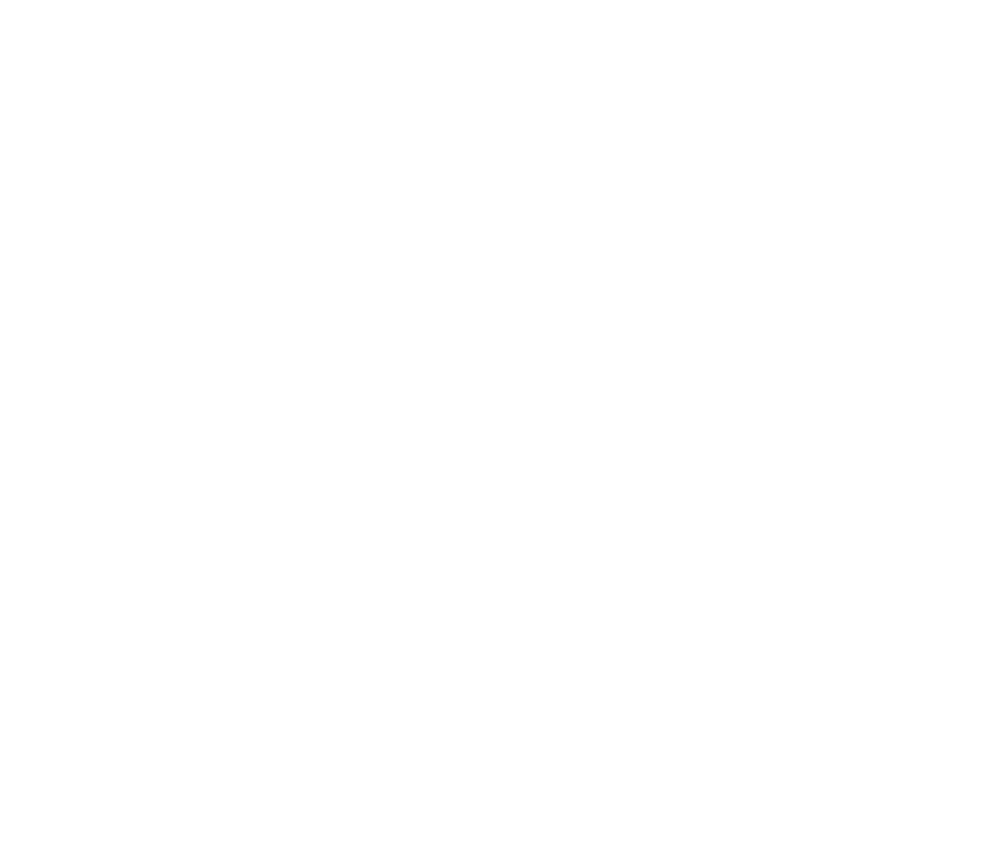
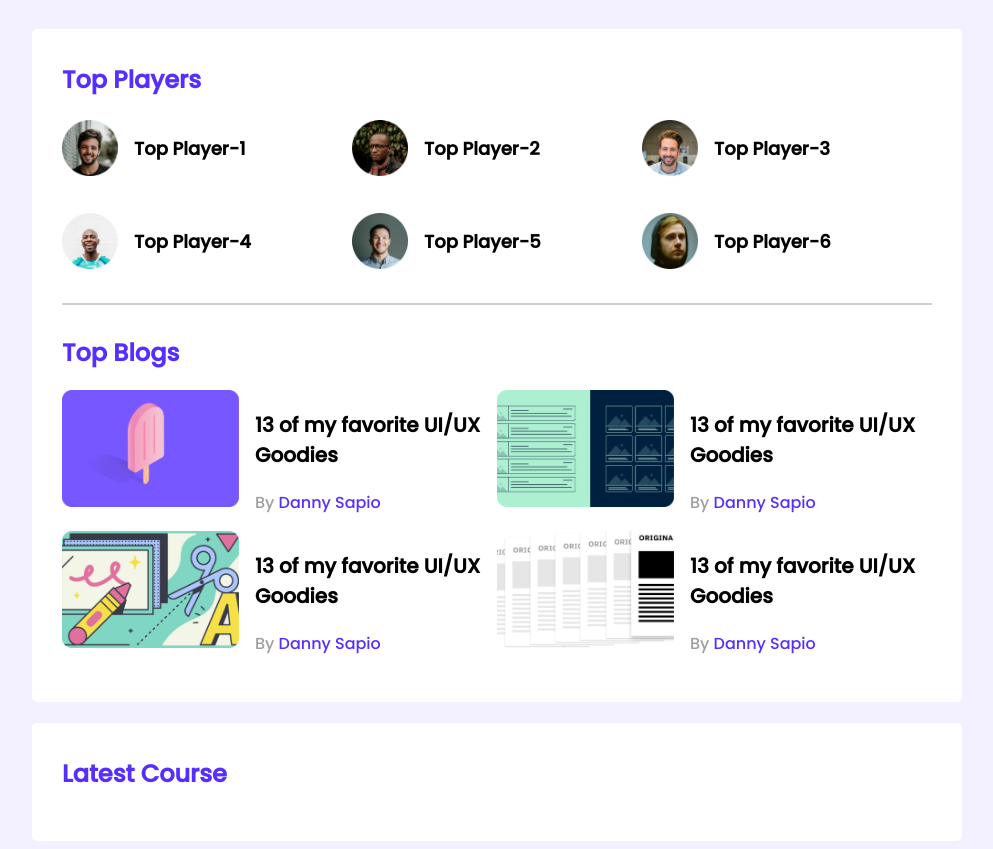
Before and after one commit to ZubaidurBagmar99/leader-board-2, a plain HTML site: page index.html in a window 1280 px wide. Shown: the whole page, without its empty margins (143-1136 px from the left). Before the commit the page ends 800 px from the top, so only its background shows below. Drawn offline with Linux system fonts and the light colour scheme.

Commit message:
landing page half done

```diff
--- a/css/style.css
+++ b/css/style.css
@@ -0,0 +1,77 @@
+/* google fonts */
+@import url('https://fonts.googleapis.com/css2?family=Poppins:wght@500&display=swap');
+
+body{
+    font-family: 'Poppins', sans-serif;
+    background-color: #f3f1ff;
+}
+main{
+    display: flex;
+    flex-direction: column;
+    align-items: center;
+}
+.container{
+    background-color: #FFFFFF;
+    width: 870px;
+    padding: 30px;
+    border-radius: 5px;
+    margin-top: 21px;
+}
+
+/* top player style */
+.top-players{
+    margin-bottom: 30px;
+}
+.section-title{
+    color: #562eff;
+    font-size: 24px;
+    margin-top: 3px;
+}
+.players{
+    display: grid;
+    grid-template-columns: repeat(3, 1fr);
+    grid-row-gap: 30px;
+}
+.player{
+    display: flex;
+    align-items: center;
+}
+.player img{
+    width: 56px;
+    height: 56px;
+}
+.player-name{
+    margin-left: 16px;
+    font-size: 18px;
+}
+hr{
+    border: 1px solid #d1d1d1;
+    margin-bottom: 30px;
+}
+/* top blog style */
+.blogs{
+    display: grid;
+    grid-template-columns: repeat(2, 1fr);
+}
+.blog{
+    display: flex;
+}
+.blog img{
+    width: 177px;
+    height: 117px;
+}
+.blog-info{
+    margin-left: 16px;
+}
+.blog-title{
+    font-size: 20px;
+}
+.blog-author{
+    color: #9f9f9f;
+    font-size: 16px;
+}
+.blog-author a{
+    text-decoration: none;
+    font-size: 16px;
+    color: #562eff;
+}
--- a/index.html
+++ b/index.html
@@ -1,12 +1,96 @@
 <!DOCTYPE html>
 <html lang="en">
-<head>
-    <meta charset="UTF-8">
-    <meta http-equiv="X-UA-Compatible" content="IE=edge">
-    <meta name="viewport" content="width=device-width, initial-scale=1.0">
-    <title>Document</title>
-</head>
-<body>
-
-</body>
+  <head>
+    <meta charset="UTF-8" />
+    <meta http-equiv="X-UA-Compatible" content="IE=edge" />
+    <meta name="viewport" content="width=device-width, initial-scale=1.0" />
+    <title>leader board</title>
+    <link rel="stylesheet" href="/css/style.css" />
+  </head>
+  <body>
+    <!-- header start -->
+    <header></header>
+    <!-- header end -->
+    <main>
+      <!-- top players and top blogs -->
+      <section class="container">
+        <div class="top-players">
+          <h2 class="section-title">Top Players</h2>
+          <div class="players">
+            <div class="player">
+              <img src="images/players/player-1.png" alt="" />
+              <h3 class="player-name">Top Player-1</h3>
+            </div>
+            <div class="player">
+              <img src="images/players/player-2.png" alt="" />
+              <h3 class="player-name">Top Player-2</h3>
+            </div>
+            <div class="player">
+              <img src="images/players/player-3.png" alt="" />
+              <h3 class="player-name">Top Player-3</h3>
+            </div>
+            <div class="player">
+              <img src="images/players/player-4.png" alt="" />
+              <h3 class="player-name">Top Player-4</h3>
+            </div>
+            <div class="player">
+              <img src="images/players/player-5.png" alt="" />
+              <h3 class="player-name">Top Player-5</h3>
+            </div>
+            <div class="player">
+              <img src="images/players/player-6.png" alt="" />
+              <h3 class="player-name">Top Player-6</h3>
+            </div>
+          </div>
+        </div>
+        <hr />
+        <div class="top-blogs">
+          <h2 class="section-title">Top Blogs</h2>
+          <div class="blogs">
+            <article class="blog">
+                <div class="thumbnail">
+                    <img src="images/blogs/blog-1.png" alt="">
+                </div>
+                <div class="blog-info">
+                    <h3 class="blog-title">13 of my favorite UI/UX Goodies</h3>
+                    <p class="blog-author">By <a href="">Danny Sapio</a></p>
+                </div>
+            </article>
+            <article class="blog">
+                <div class="thumbnail">
+                    <img src="images/blogs/blog-2.png" alt="">
+                </div>
+                <div class="blog-info">
+                    <h3 class="blog-title">13 of my favorite UI/UX Goodies</h3>
+                    <p class="blog-author">By <a href="">Danny Sapio</a></p>
+                </div>
+            </article>
+            <article class="blog">
+                <div class="thumbnail">
+                    <img src="images/blogs/blog-3.png" alt="">
+                </div>
+                <div class="blog-info">
+                    <h3 class="blog-title">13 of my favorite UI/UX Goodies</h3>
+                    <p class="blog-author">By <a href="">Danny Sapio</a></p>
+                </div>
+            </article>
+            <article class="blog">
+                <div class="thumbnail">
+                    <img src="images/blogs/blog-4.png" alt="">
+                </div>
+                <div class="blog-info">
+                    <h3 class="blog-title">13 of my favorite UI/UX Goodies</h3>
+                    <p class="blog-author">By <a href="">Danny Sapio</a></p>
+                </div>
+            </article>
+          </div>
+        </div>
+      </section>
+      <section class="container">
+        <div class="latest-course">
+            <h2 class="section-title">Latest Course</h2>
+        </div>
+      </section>
+    </main>
+  </body>
 </html>
```
